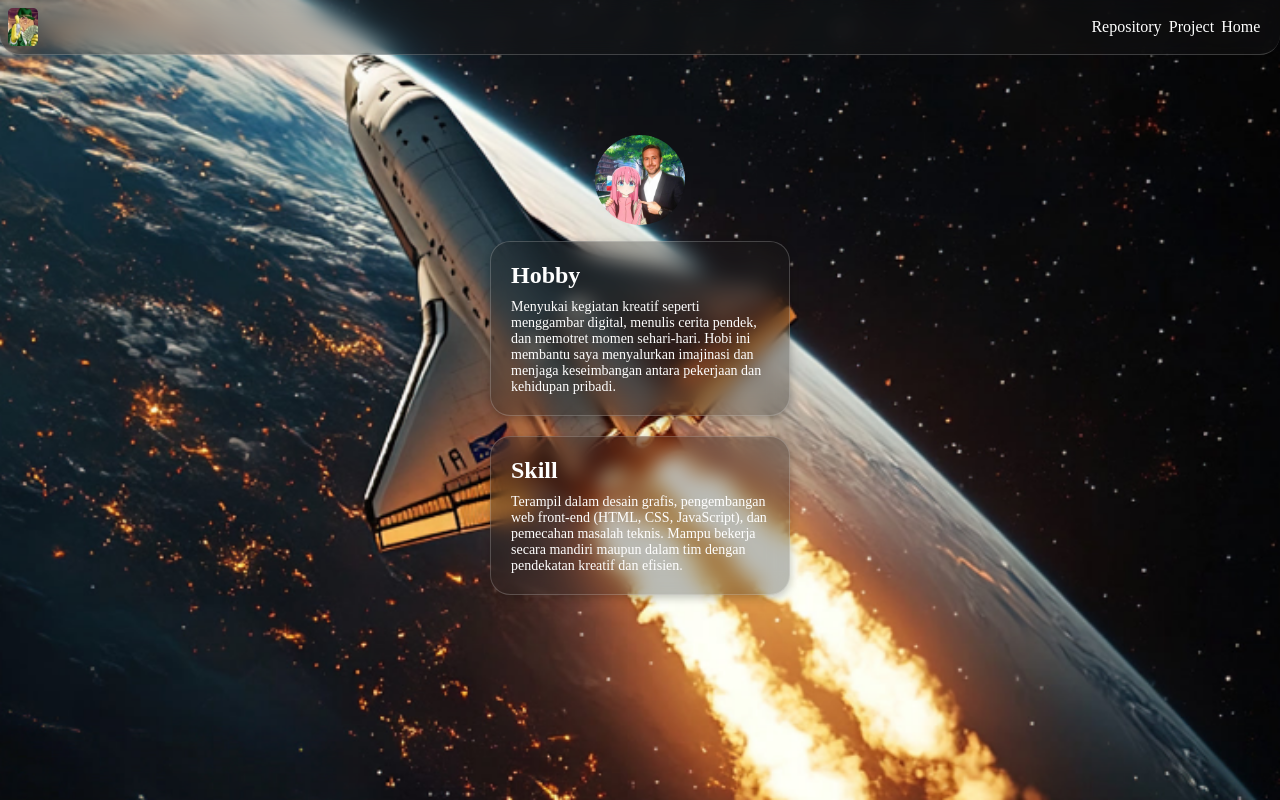
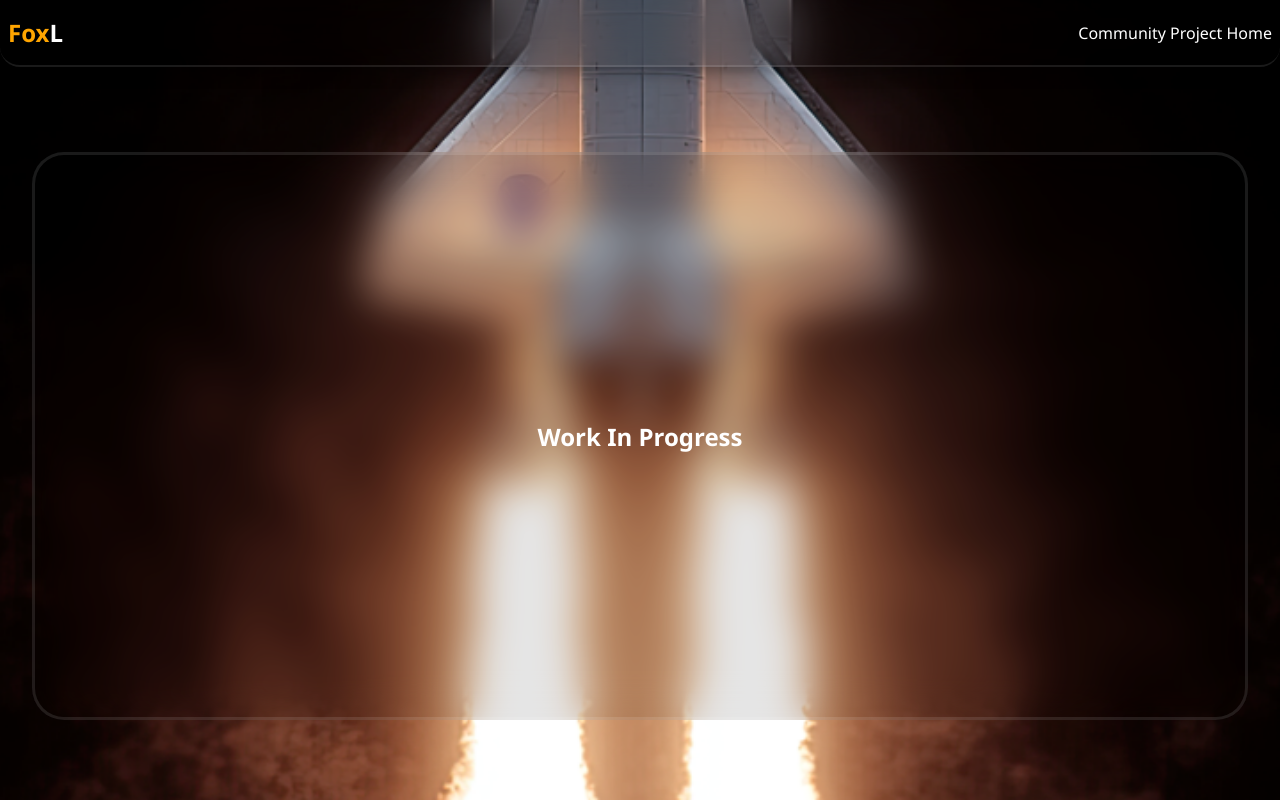
Before and after one commit to qhitamhandal/qhitamhandal.github.io, a plain HTML site: page index.html in a window 1280 px wide. Drawn offline with Linux system fonts and the light colour scheme; a web font is replaced by a local one.

Commit message:
not ready yet

```diff
--- /dev/null
+++ b/css/card.css
@@ -0,0 +1,72 @@
+.card-container {
+    display: flex;
+    flex-direction: column;
+    padding: 0 25px;
+    gap: 1rem;
+    position: absolute;
+    top: 20%;
+    bottom: 20%;
+}
+
+.card {
+    background-color: rgba(0, 0, 0, 0.1);
+    backdrop-filter: blur(25px);
+    border: 1px solid rgb(255, 255, 255, 0.6);
+    border-radius: 12px;
+    box-shadow: rgba(0, 0, 0, 0.35) 0px 5px 15px;
+    padding: 24px;
+    max-width: 400px;
+    margin: auto;
+    font-family: "Segoe UI", Tahoma, Geneva, Verdana, sans-serif;
+}
+
+.card-header {
+    display: flex;
+    align-items: center;
+    margin-bottom: 16px;
+}
+
+.card-title {
+    font-weight: bold;
+    font-size: 1.2rem;
+    color: white;
+    margin-right: 12px;
+}
+
+.card-line {
+    flex-grow: 1;
+    height: 1px;
+    background-color: white;
+}
+
+.card-body {
+    padding-top: 8px;
+}
+
+.card-subtitle {
+    font-size: 1rem;
+    margin-bottom: 8px;
+    color: white;
+}
+
+.card-text {
+    font-size: 0.9rem;
+    color: white;
+    margin-bottom: 12px;
+}
+
+.card-link {
+    display: inline-block;
+    padding: 8px 16px;
+    /*background-color: orange;*/
+    color: #fff;
+    border-radius: 6px;
+    text-decoration: none;
+    font-size: 0.9rem;
+    transition: background-color 0.3s ease;
+    width: 100%;
+}
+
+.card-link:hover {
+    color: skyblue;
+}
--- /dev/null
+++ b/css/navbar.css
@@ -0,0 +1,33 @@
+nav {
+    /*flexbox adjustment*/
+    display: flex;
+    justify-content: space-between;
+    padding: 1rem 0.5rem;
+    align-items: center;
+
+    /*blur background or glass effect*/
+    background-color: rgba(0, 0, 0, 0.1);
+    backdrop-filter: blur(25px);
+
+    /*border*/
+    border-bottom: 2px solid rgba(255, 255, 255, 0.1);
+    border-bottom-left-radius: 20px;
+    border-bottom-right-radius: 20px;
+
+    /*shadow*/
+    box-shadow: rgba(0, 0, 0, 0.35) 0px 5px 15px;
+}
+
+nav a {
+    color: white;
+    text-decoration: none;
+    font-family: "Segoe UI", Tahoma, Geneva, Verdana, sans-serif;
+}
+
+.logo {
+    color: orange;
+}
+
+.logo b {
+    color: white;
+}
--- a/index.html
+++ b/index.html
@@ -6,42 +6,41 @@
         <meta http-equiv="X-UA-Compatible" content="ie=edge" />
         <title>qhitamhandal</title>
         <link rel="stylesheet" href="style.css" type="text/css" media="all" />
+
+        <!--navbar css-->
+        <link
+            rel="stylesheet"
+            href="/css/navbar.css"
+            type="text/css"
+            media="all"
+        />
+
+        <!--card css-->
+        <link
+            rel="stylesheet"
+            href="/css/card.css"
+            type="text/css"
+            media="all"
+        />
     </head>
     <body>
+        <!--navbar-->
         <nav>
-            <img src="./image/logo.jpg" alt="logo" />
+            <h2 class="logo">Fox<b>L</b></h2>
 
-            <div class="nav-item">
-                <a href="#">Repository</a>
+            <ul>
+                <a href="#">Community</a>
                 <a href="#">Project</a>
                 <a href="#">Home</a>
-            </div>
+            </ul>
         </nav>
 
-        <div class="dashboard">
-            <img class="pfp" src="./image/pfp.jpg" alt="pfp" width="90" />
+        <!--main content-->
+        <main>
+            <h2>Work In Progress</h2>
+        </main>
 
-            <div class="content">
-                <div class="glass-card">
-                    <h2>Hobby</h2>
-                    <p>
-                        Menyukai kegiatan kreatif seperti menggambar digital,
-                        menulis cerita pendek, dan memotret momen sehari-hari.
-                        Hobi ini membantu saya menyalurkan imajinasi dan menjaga
-                        keseimbangan antara pekerjaan dan kehidupan pribadi.
-                    </p>
-                </div>
-
-                <div class="glass-card">
-                    <h2>Skill</h2>
-                    <p>
-                        Terampil dalam desain grafis, pengembangan web front-end
-                        (HTML, CSS, JavaScript), dan pemecahan masalah teknis.
-                        Mampu bekerja secara mandiri maupun dalam tim dengan
-                        pendekatan kreatif dan efisien.
-                    </p>
-                </div>
-            </div>
-        </div>
+        <!--footee-->
+        <footer></footer>
     </body>
 </html>
--- a/style.css
+++ b/style.css
@@ -6,92 +6,36 @@
 
 @font-face {
     font-family: "JetBrainsMonoNerdFont";
-    src: url("./font/JetBrainsMonoNerdFont-Regular.ttf") format("truetype");
+    src: url("/font/JetBrainsMonoNerdFont-Regular.ttf") format("truetype");
 }
 
 body {
-    margin: 0;
-    background-image: url("./image/LuminaWalls_15_05_25_01-05.png");
+    /*background*/
+    background-image: url("/image/LuminaWalls_16_05_25_01-52.png");
     background-size: cover;
     background-repeat: no-repeat;
     background-position: center;
     background-attachment: fixed;
+
+    /*other ajdustment*/
     height: 100vh;
     color: white;
-    font-family: "JetBrainsMonoNerdFont";
+    font-family: "Segoe UI", Tahoma, Geneva, Verdana, sans-serif;
 }
 
-nav {
-    background-color: rgba(32, 32, 32, 0.3);
-    backdrop-filter: blur(10px);
-    padding: 0.5rem;
+main {
     display: flex;
-    justify-content: space-between;
-    border-bottom: 1px solid rgba(255, 255, 255, 0.2);
-    border-bottom-left-radius: 20px;
-    border-bottom-right-radius: 20px;
-}
-
-nav img {
-    width: 30px;
-    border-radius: 0.3rem;
-}
-
-.nav-item {
-    margin: 10px;
-}
-
-.nav-item a {
-    color: white;
-    margin: 0 0.1rem;
-    text-decoration: none;
-}
-
-.pfp-container {
-    border-bottom: solid 2px white;
-    margin-top: 0;
-    margin-bottom: 0;
-    margin-left: 20px;
-    margin-right: 20px;
-}
-
-.pfp {
-    display: block;
-    margin-top: 5rem;
-    margin-bottom: auto;
-    margin-left: auto;
-    margin-right: auto;
-    border-radius: 50%;
-    margin-bottom: 1rem;
-}
-
-.content {
     justify-content: center;
     align-items: center;
-    display: flex;
-    flex-direction: column;
+    position: absolute;
+    top: 9%;
+    left: 0;
+    right: 0;
+    bottom: 0;
+    background-color: rgba(0, 0, 0, 0.1);
+    backdrop-filter: blur(20px);
+    z-index: -1;
+    margin: 5rem 2rem;
+    border: solid 3px rgba(255, 255, 255, 0.1);
+    border-radius: 2rem;
 }
-
-.glass-card:not(:last-child) {
-    margin-bottom: 20px;
-}
-
-.glass-card {
-    width: 300px;
-    padding: 20px;
-    border-radius: 20px;
-    background: rgba(32, 32, 32, 0.3);
-    box-shadow: rgba(0, 0, 0, 0.24) 0px 3px 8px;
-    backdrop-filter: blur(10px);
-    -webkit-backdrop-filter: blur(10px);
-    border: 1px solid rgba(255, 255, 255, 0.2);
-    color: white;
-}
-
-.glass-card h2 {
-    margin-bottom: 10px;
-}
-
-.glass-card p {
-    font-size: 14px;
-}
```
Also changed, not shown: image/LuminaWalls_15_05_25_01-05.png (deleted), image/LuminaWalls_16_05_25_01-52.png (added), image/logo-transparent.png (added), image/logo.jpg (deleted), image/logo.png (added), image/pfp.jpg (deleted), 3 other files.
